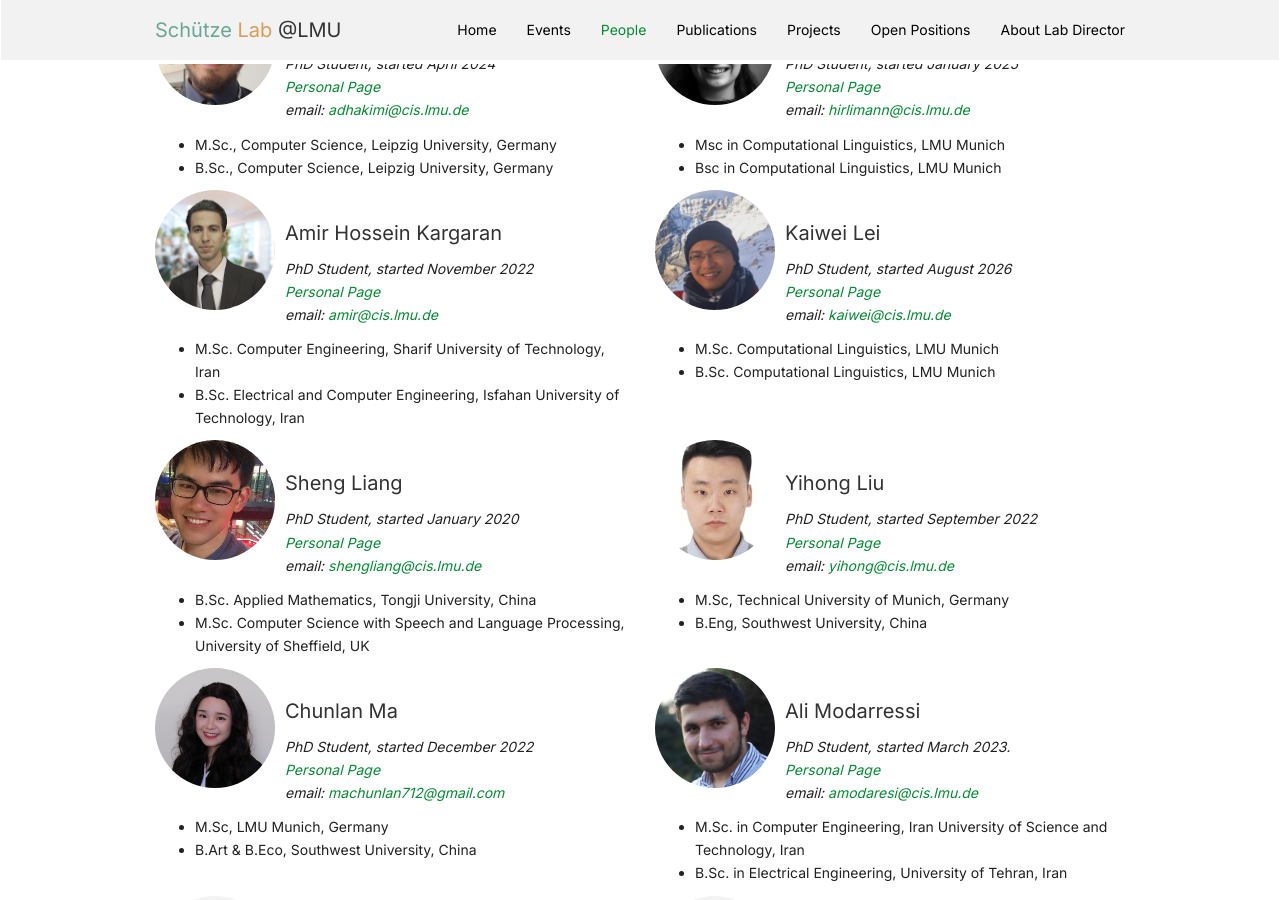
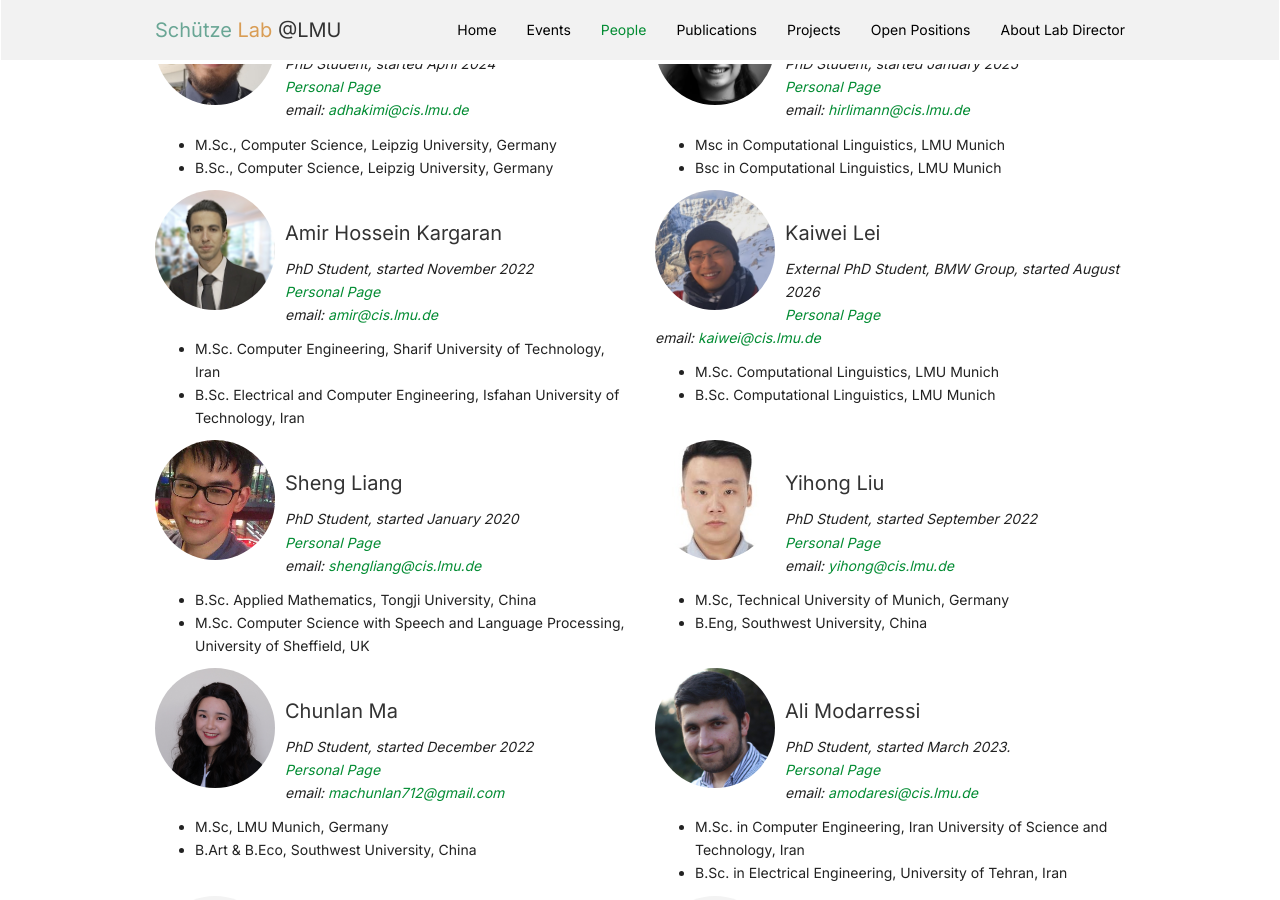
Before and after one commit to cisnlp/cisnlp.github.io, a Jekyll site: the page built from _pages/team.md, in a window 1280 px wide and 900 px high, scrolled down 830 px. Built offline with Jekyll 4.4.1, drawn with Linux system fonts in a browser that asks for light colours; nearby versions of some CDN libraries; comment, search, counter and statistics services are not loaded.

Commit message:
Update team_members.yml
updated kaiwei info

```diff
--- a/_data/team_members.yml
+++ b/_data/team_members.yml
@@ -65,7 +65,7 @@
 
 - name: Kaiwei Lei
   photo: kaiwei.jpg
-  info: PhD Student, started August 2026
+  info: External PhD Student, BMW Group, started August 2026
   webpage: https://kevinlei314159.github.io
   email: kaiwei@cis.lmu.de
   number_educ: 2
```
